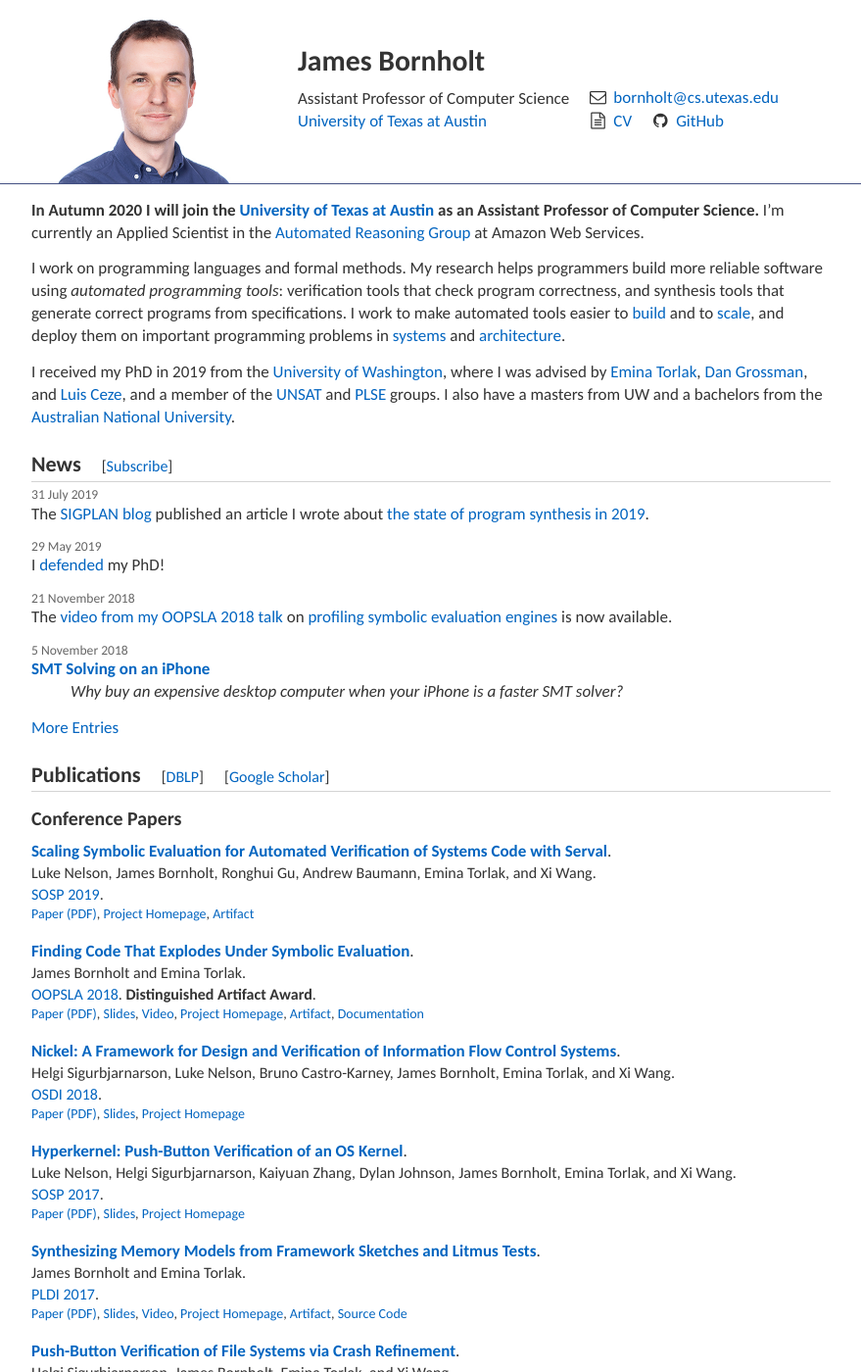
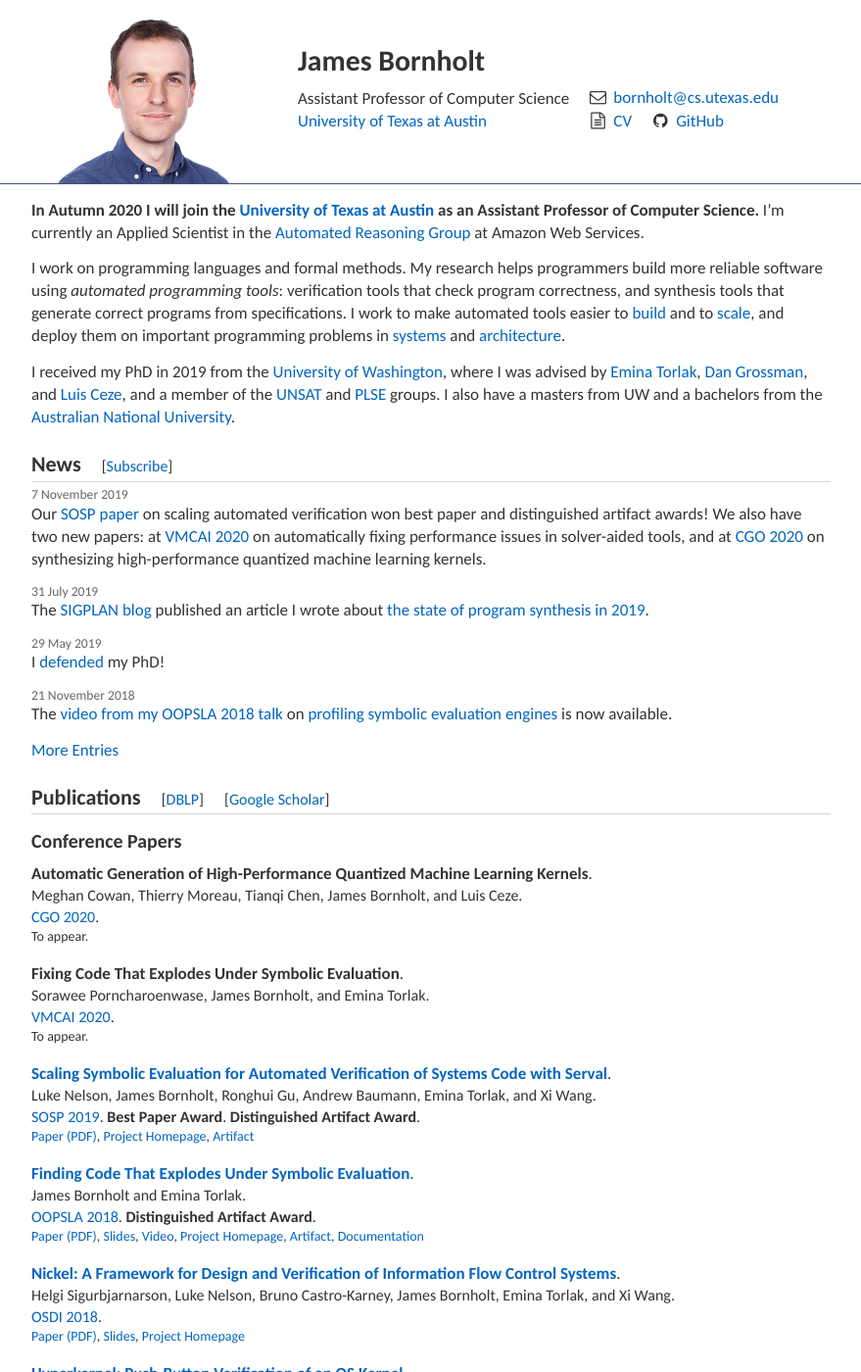
Before and after one commit to jamesbornholt/homepage, a Jekyll site: the page built from index.md, in a window 1280 px wide and 1400 px high. Shown: the whole window at 98% size, without its empty margins (200-1079 px from the left). Built offline with Jekyll 4.4.1, drawn with Linux system fonts in a browser that asks for light colours.

Commit message:
such news!

```diff
--- a/_config.yml
+++ b/_config.yml
@@ -18,7 +18,6 @@ css_version: 20181213
 markdown: kramdown
 kramdown:
   input: GFM
-highlighter: pygments
 
 
 # Build settings
--- a/_data/papers.yml
+++ b/_data/papers.yml
@@ -1,9 +1,26 @@
+- title: "Automatic Generation of High-Performance Quantized Machine Learning Kernels"
+  authors: "Meghan Cowan, Thierry Moreau, Tianqi Chen, James Bornholt, and Luis Ceze"
+  type: conference
+  venue: "CGO 2020"
+  venue_url: "https://cgo-conference.github.io/cgo2020/"
+  links:
+    - text: "To appear."
+
+- title: "Fixing Code That Explodes Under Symbolic Evaluation"
+  authors: "Sorawee Porncharoenwase, James Bornholt, and Emina Torlak"
+  type: conference
+  venue: "VMCAI 2020"
+  venue_url: "https://popl20.sigplan.org/home/VMCAI-2020"
+  links:
+    - text: "To appear."
+
 - title: "Scaling Symbolic Evaluation for Automated Verification of Systems Code with Serval"
   authors: "Luke Nelson, James Bornholt, Ronghui Gu, Andrew Baumann, Emina Torlak, and Xi Wang"
   type: conference
   venue: "SOSP 2019"
   venue_url: "https://sosp19.rcs.uwaterloo.ca/"
   url: "papers/serval-sosp19.pdf"
+  extra: "<b>Best Paper Award</b>. <b>Distinguished Artifact Award</b>."
   links:
     - text: "Paper (PDF)"
       url: "papers/serval-sosp19.pdf"
--- a/js/main.js
+++ b/js/main.js
@@ -13,12 +13,12 @@ function enableMailto() {
 function highlightRosette() {
     // hack to highlight rosette code
     var keywords = ["define-symbolic", "solve", "assert", "synthesize"];
-    var elts = document.querySelectorAll(".n");
+    var elts = document.querySelectorAll(".nf");
     for (var i = 0; i < elts.length; i++) {
         var txt = elts[i].innerHTML;
         for (var j = 0; j < keywords.length; j++) {
             if (txt.indexOf(keywords[j]) > -1) {
-                elts[i].classList.remove("n");
+                elts[i].classList.remove("nf");
                 elts[i].classList.add("k");
                 break;
             }
```
Also changed, not shown: _posts/2019-11-07-sosp.md (added, +13 -0 lines).
